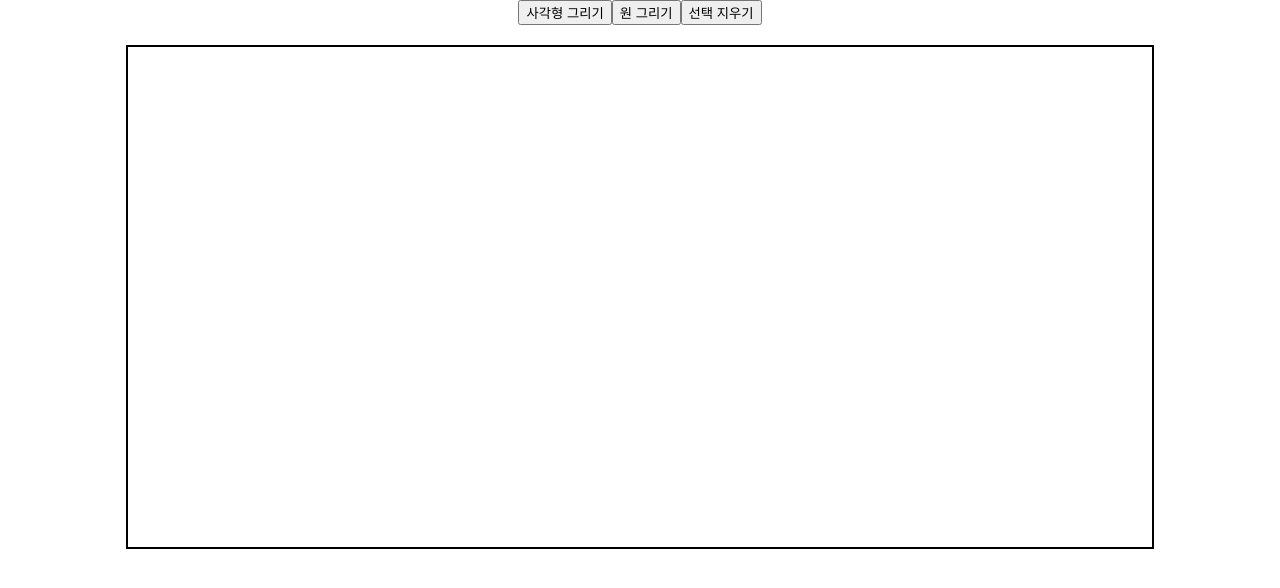
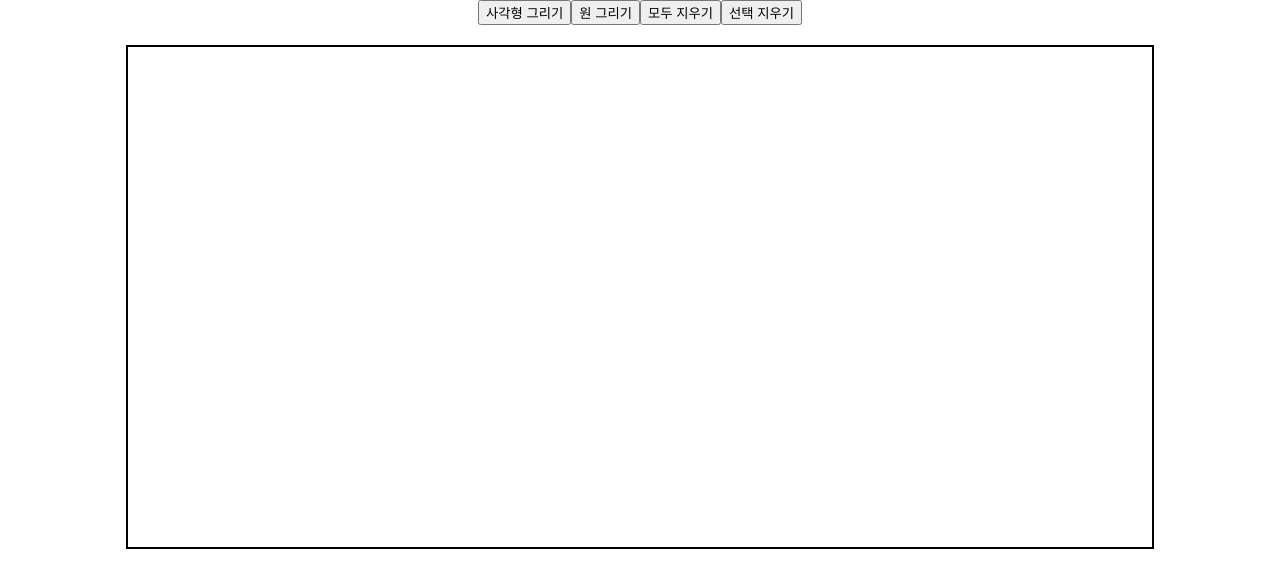
Before and after one commit to jimmy-kwon/assignment, a React (Create React App) app: page / in a window 1280 px wide. Shown: the top 588 px of the page. Built offline with nearby package versions, Linux system fonts and the light colour scheme.

Commit message:
모두 지우기 추가 setShapes 값 초기화

```diff
--- a/src/App.tsx
+++ b/src/App.tsx
@@ -28,6 +28,10 @@ function App() {
     setMode('delete');
     setCurrentShape(null);
     setSelectedShapeId(null);
+  };
+
+  const clearAllShapes = () => {
+    setShapes([]);
   };
 
   const handleMouseDown = (e: MouseEvent<HTMLDivElement>) => {
@@ -75,6 +79,7 @@ function App() {
         <div className="toolbar">
           <button className="simple-button" onClick={() => startDrawing('rectangle')}>사각형 그리기</button>
           <button className="simple-button" onClick={() => startDrawing('circle')}>원 그리기</button>
+          <button className="simple-button" onClick={clearAllShapes}>모두 지우기</button>
           <button className="simple-button" onClick={setDeleteMode}>선택 지우기</button>
         </div>
         <div
```
